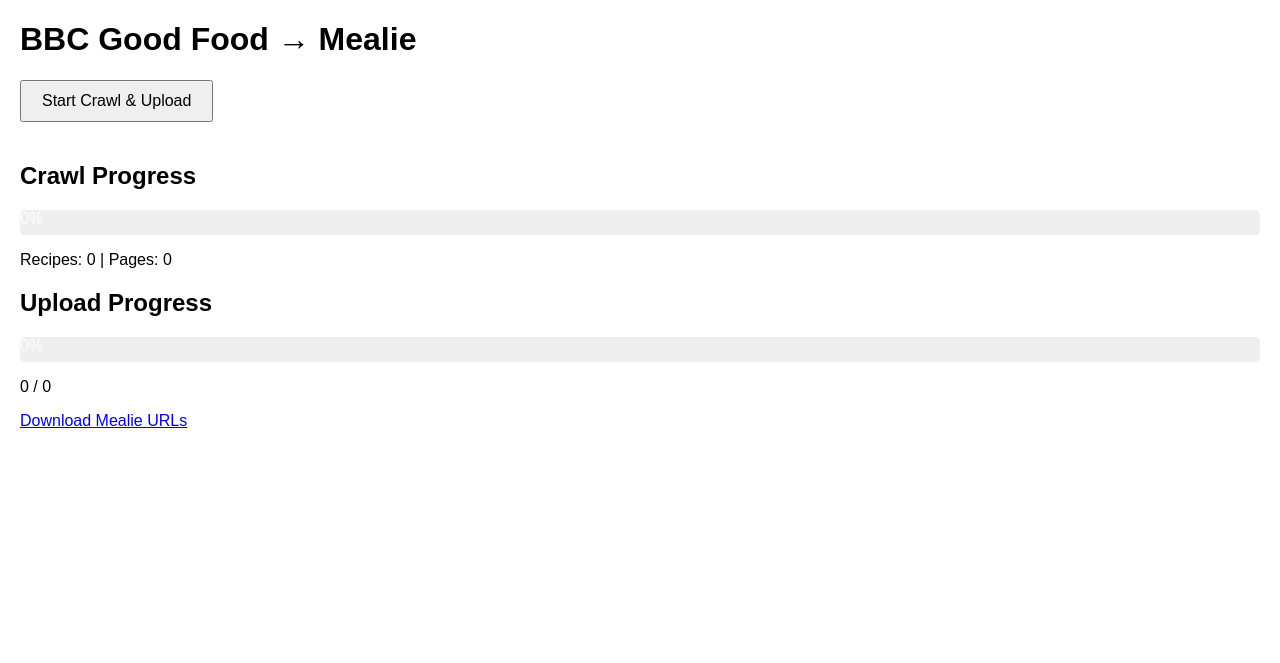
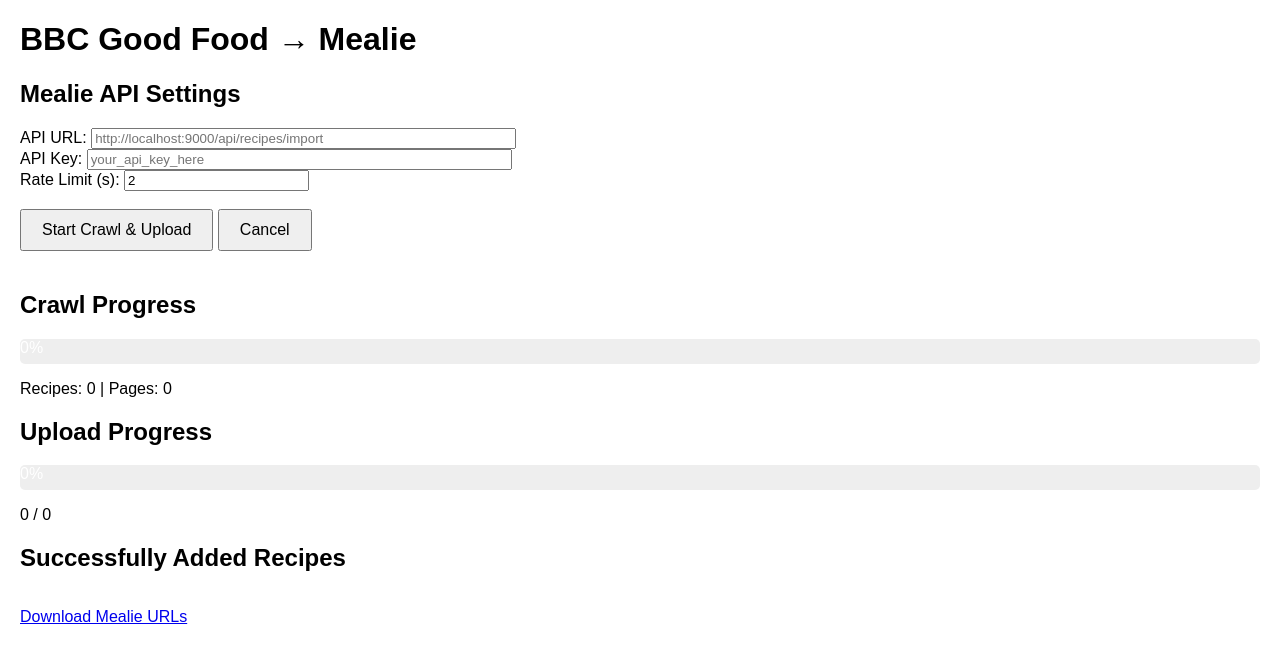
Before and after one commit to anthonyhales/bbc_goodfood_docker, a FastAPI app: page / in a window 1280 px wide. Shown: the top 663 px of the page. Run offline with FastAPI, Linux system fonts and the light colour scheme.

Commit message:
Update index.html

```diff
--- a/app/templates/index.html
+++ b/app/templates/index.html
@@ -2,12 +2,22 @@
 <html>
 <head>
 <meta charset="UTF-8">
-<title>BBC Good Food Pipeline</title>
+<title>BBC Good Food → Mealie</title>
 <link rel="stylesheet" href="/static/style.css">
 </head>
 <body>
 <h1>BBC Good Food → Mealie</h1>
+
+<h2>Mealie API Settings</h2>
+<label>API URL:</label>
+<input type="text" id="mealie_url" placeholder="http://localhost:9000/api/recipes/import" size="50"><br>
+<label>API Key:</label>
+<input type="text" id="api_key" placeholder="your_api_key_here" size="50"><br>
+<label>Rate Limit (s):</label>
+<input type="number" id="rate_limit" value="2" min="0.1" step="0.1"><br><br>
+
 <button onclick="startCrawl()">Start Crawl & Upload</button>
+<button onclick="cancelCrawl()">Cancel</button>
 
 <h2>Crawl Progress</h2>
 <div id="crawlBar"><div id="crawlInner">0%</div></div>
@@ -17,15 +27,36 @@
 <div id="uploadBar"><div id="uploadInner">0%</div></div>
 <p id="uploadStatus">0 / 0</p>
 
+<h2>Successfully Added Recipes</h2>
+<ul id="recipeList" style="max-height:300px;overflow-y:scroll;"></ul>
+
 <a href="/download" target="_blank">Download Mealie URLs</a>
 
 <script>
-let crawlInterval, uploadInterval;
+let crawlInterval, uploadInterval, recipeInterval;
+
 function startCrawl(){
-    fetch('/start_crawl');
+    const payload = {
+        mealie_url: document.getElementById('mealie_url').value,
+        api_key: document.getElementById('api_key').value,
+        rate_limit: parseFloat(document.getElementById('rate_limit').value)
+    };
+    fetch('/start_crawl', {
+        method: 'POST',
+        headers: {'Content-Type':'application/json'},
+        body: JSON.stringify(payload)
+    });
     crawlInterval=setInterval(updateCrawl,1000);
     uploadInterval=setInterval(updateUpload,1000);
+    recipeInterval=setInterval(updateRecipes,2000);
 }
+
+function cancelCrawl(){
+    fetch('/cancel');
+    document.getElementById('crawlStatus').innerText="Cancelled";
+    document.getElementById('uploadStatus').innerText="Cancelled";
+}
+
 async function updateCrawl(){
     const resp=await fetch('/progress/crawl');
     const data=await resp.json();
@@ -35,6 +66,7 @@
     document.getElementById('crawlStatus').innerText=`Recipes: ${data.recipes} | Pages: ${data.pages}`;
     if(data.status==='done') clearInterval(crawlInterval);
 }
+
 async function updateUpload(){
     const resp=await fetch('/progress/upload');
     const data=await resp.json();
@@ -45,6 +77,18 @@
     document.getElementById('uploadStatus').innerText=`${data.index} / ${data.total}`;
     if(data.status==='done') clearInterval(uploadInterval);
 }
+
+async function updateRecipes(){
+    const resp=await fetch('/progress/recipes');
+    const data=await resp.json();
+    const list = document.getElementById('recipeList');
+    list.innerHTML="";
+    data.recipes.forEach(url=>{
+        const li=document.createElement("li");
+        li.textContent=url;
+        list.appendChild(li);
+    });
+}
 </script>
 </body>
 </html>
```
